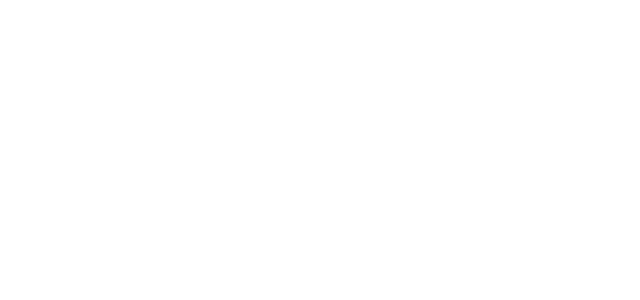
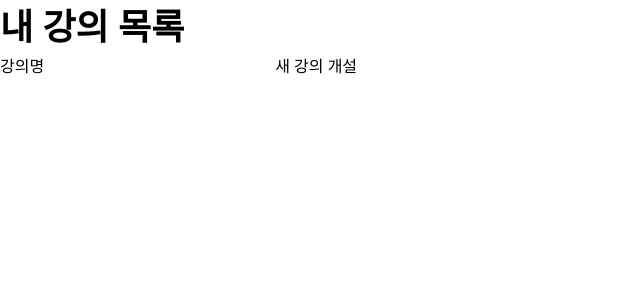
Before and after one commit to mung3477/KWEB_2023_Exempt, a Next.js app: page /professor/courses in a window 1280 px wide. Shown: the top 300 px of the page, without its empty margins (0-640 px from the left). Built offline with nearby package versions, Linux system fonts and the light colour scheme.

Commit message:
feat: 강의 개설 및 조회

```diff
--- a/src/pages/api/courses/index.js
+++ b/src/pages/api/courses/index.js
@@ -2,7 +2,22 @@
 
 export default async function handle(req, res) {
 	if (req.method === "GET") {
-		const result = await prisma.course.findMany();
+		const { professorId } = req.query;
+		const result = await prisma.course.findMany({
+			where: {
+				professorId,
+			},
+		});
+		res.json(result);
+	}
+	if (req.method === "POST") {
+		const { name, professorId } = req.body;
+		const result = await prisma.course.create({
+			data: {
+				name,
+				professorId,
+			},
+		});
 		res.json(result);
 	}
 }
--- a/src/pages/globals.css
+++ b/src/pages/globals.css
@@ -23,3 +23,8 @@
 	color: rgb(var(--foreground-rgb));
 	background: white;
 }
+
+h1 {
+	font-weight: bolder;
+	font-size: 36px;
+}
--- a/src/pages/professor/courses/index.jsx
+++ b/src/pages/professor/courses/index.jsx
@@ -1,4 +1,62 @@
-import { useEffect } from "react";
-import prisma from "lib/prisma";
+import { useEffect, useState } from "react";
+import { useRouter } from "next/router";
+import { useAuthStore } from "@/stores/auth";
 
-export default function ProfCoursesPage() {}
+export default function ProfCoursesPage() {
+	const router = useRouter();
+	const { id, role } = useAuthStore((state) => state);
+	const [courses, setCourses] = useState([]);
+	const [newCourseName, setNewCourseName] = useState("");
+
+	useEffect(() => {
+		if (role === "STUDENT") router.push("/student/courses");
+	}, [router, role]);
+
+	useEffect(() => {
+		if (id) {
+			fetch(`/api/courses?professorId=${id}`, {
+				method: "GET",
+				headers: { "Content-Type": "application/json" },
+			})
+				.then((res) => res.json())
+				.then((data) => {
+					if (data) setCourses(data);
+				});
+		}
+	}, [id]);
+
+	const onChangeNewCourseName = (e) => setNewCourseName(e.target.value);
+
+	const onClickCreateCourse = (e) => {
+		e.preventDefault();
+		fetch(`/api/courses`, {
+			method: "POST",
+			headers: { "Content-Type": "application/json" },
+			body: JSON.stringify({ professorId: id, name: newCourseName }),
+		}).then((res) => {
+			if (res.status === 200) router.reload();
+			else alert("강의 개설에 실패했습니다.");
+		});
+	};
+
+	return (
+		<>
+			<h1>내 강의 목록</h1>
+			<ul>
+				{courses.map((course) => (
+					<li key={course.id}>{course.name}</li>
+				))}
+			</ul>
+			<form onSubmit={onClickCreateCourse}>
+				<label htmlFor="new-course-name">강의명</label>
+				<input
+					type="text"
+					id="new-course-name"
+					value={newCourseName}
+					onChange={onChangeNewCourseName}
+				/>
+				<button type="submit">새 강의 개설</button>
+			</form>
+		</>
+	);
+}
```
Also changed, not shown: 1 other file (tests, documents, lock files or other folders).
